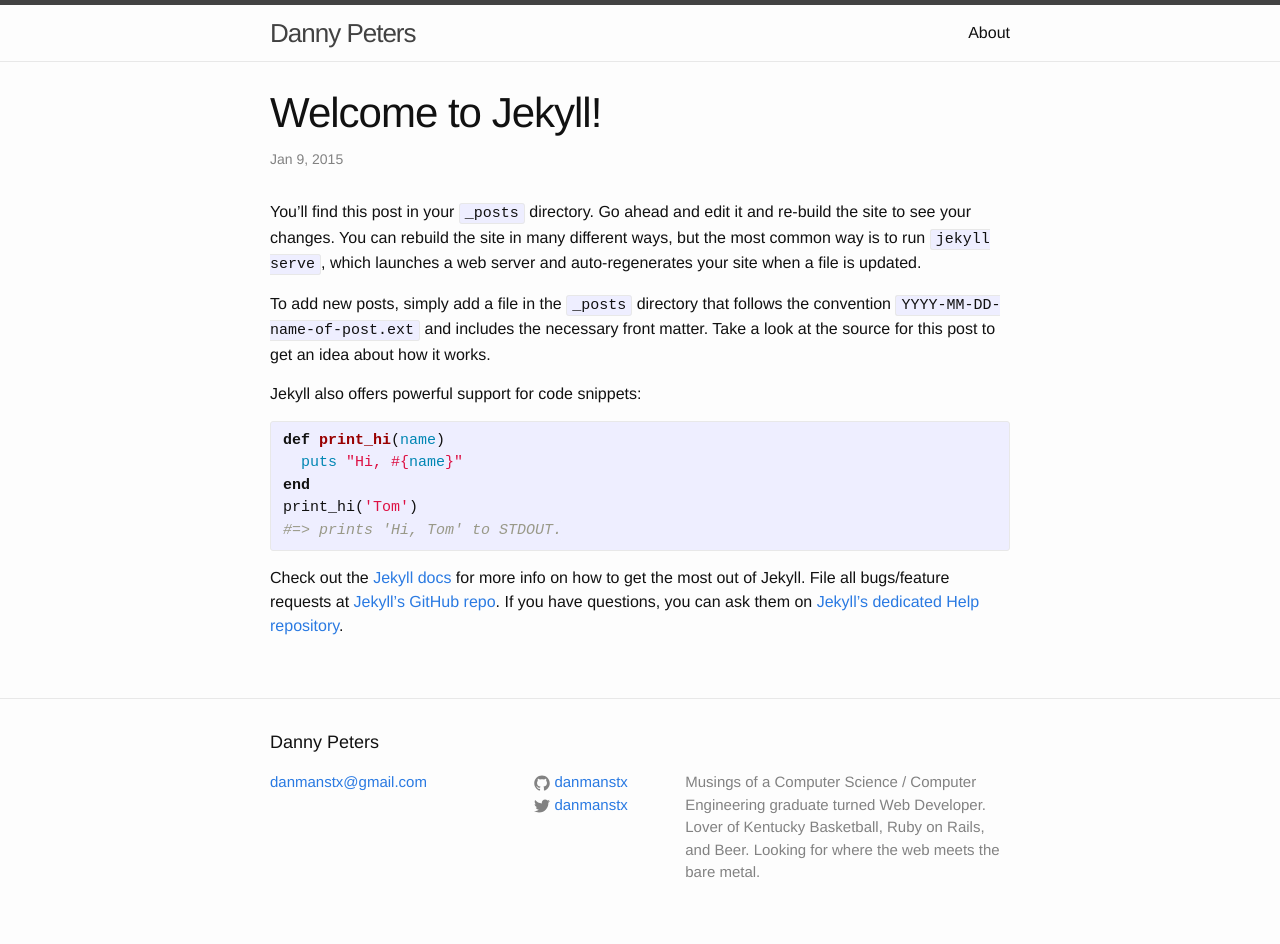
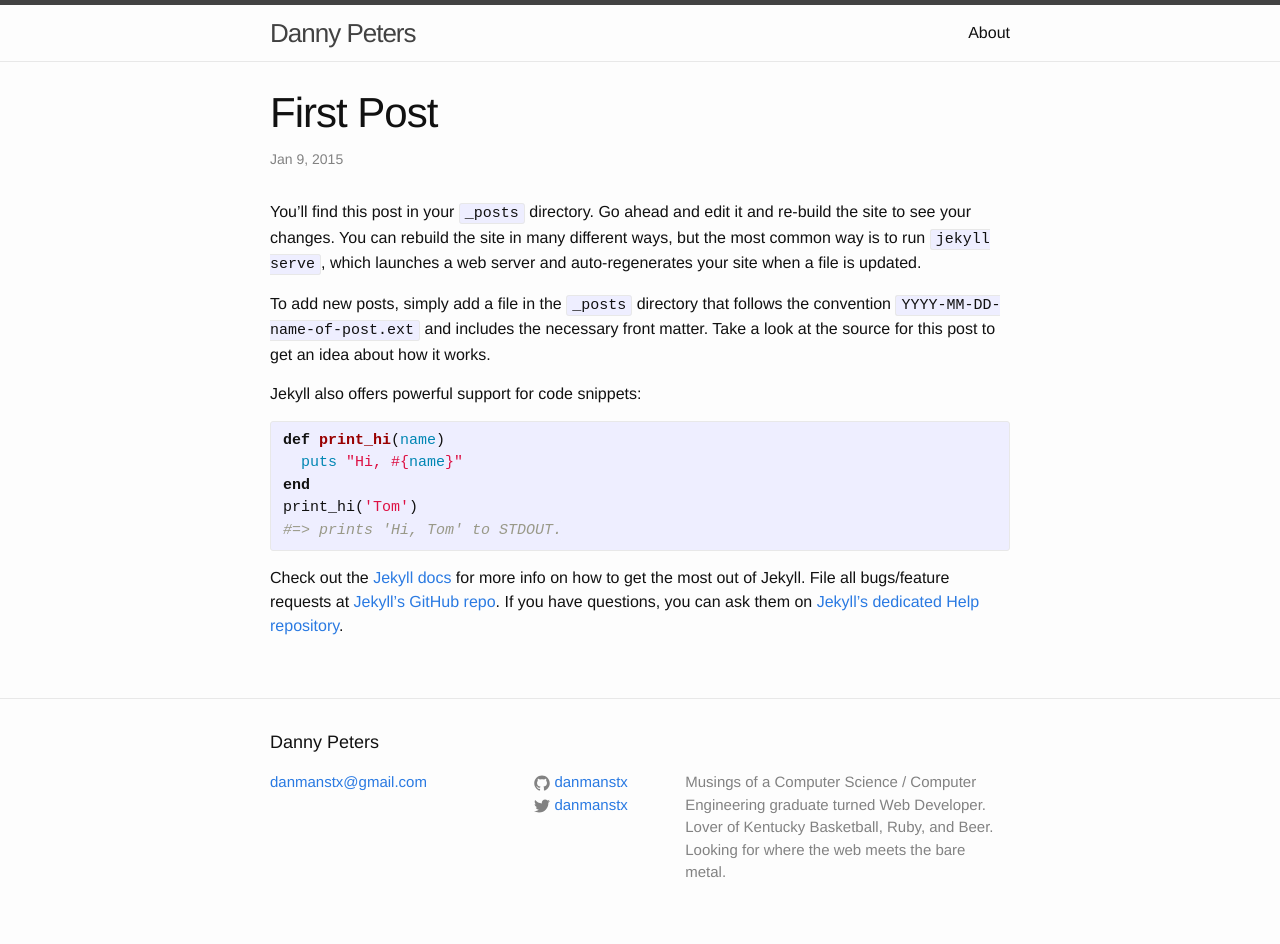
Before and after one commit to danmanstx/dannypetersme, a Jekyll site: the page built from _posts/2015-01-09-welcome-to-jekyll.markdown, in a window 1280 px wide. Built offline with Jekyll 4.4.1, drawn with Linux system fonts in a browser that asks for light colours.

```diff
--- a/_config.yml
+++ b/_config.yml
@@ -3,7 +3,7 @@
 email: danmanstx@gmail.com
 description: > # this means to ignore newlines until "baseurl:"
   Musings of a Computer Science / Computer Engineering graduate turned
-  Web Developer. Lover of Kentucky Basketball, Ruby on Rails, and Beer.
+  Web Developer. Lover of Kentucky Basketball, Ruby, and Beer.
   Looking for where the web meets the bare metal.
 baseurl: "" # the subpath of your site, e.g. /blog/
 url: "http://dannypeters.me" # the base hostname & protocol for your site
--- a/_posts/2015-01-09-welcome-to-jekyll.markdown
+++ b/_posts/2015-01-09-welcome-to-jekyll.markdown
@@ -1,6 +1,6 @@
 ---
 layout: post
-title:  "Welcome to Jekyll!"
+title:  "First Post"
 date:   2015-01-09 21:27:32
 categories: jekyll update
 ---
```
